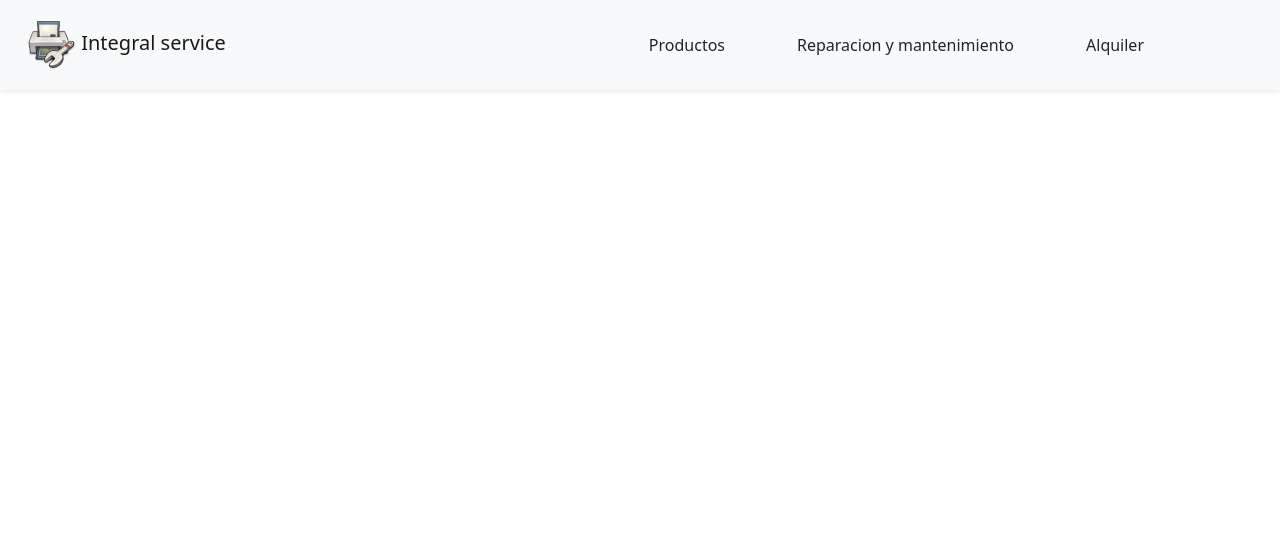
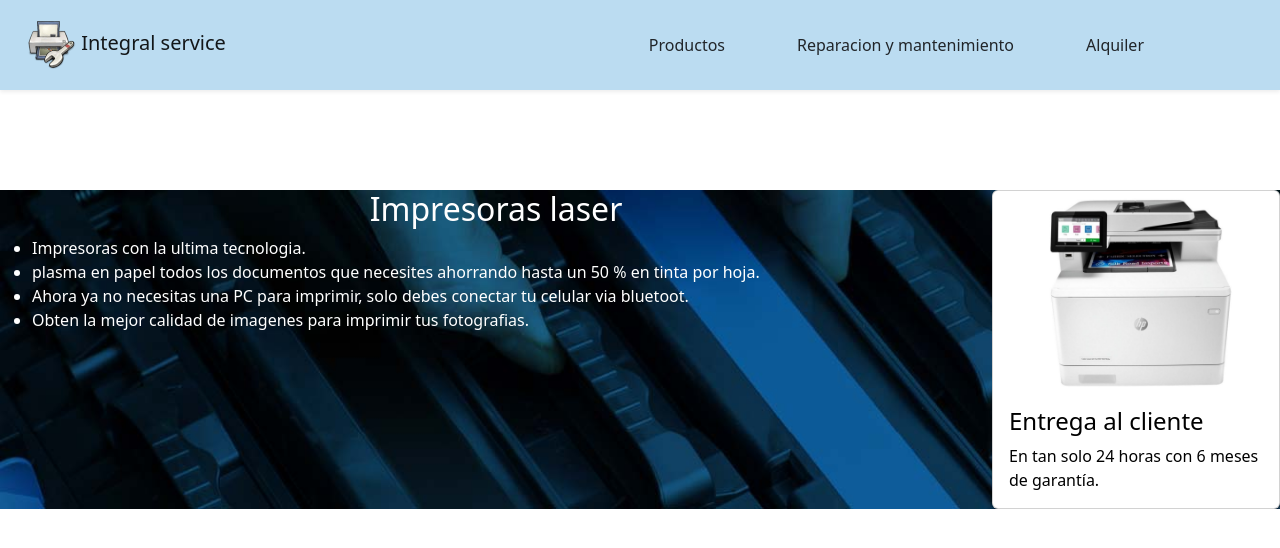
Before and after one commit to Ezekl22/desarrolloWeb, a plain HTML site: page index.html in a window 1280 px wide. Drawn offline with nearby package versions, Linux system fonts and the light colour scheme.

Commit message:
feature/navBoostrap
ultimos cambios en la nav del proyecto

```diff
--- a/index.html
+++ b/index.html
@@ -11,9 +11,9 @@
 </head>
 
 <body>
-    <nav class="navbar navbar-expand-lg navbar-light bg-light shadow-sm p-3 mb-5">
+    <nav class="navbar navbar-expand-lg shadow-sm p-3 mb-5">
         <div class="container-fluid">
-            <a class="navbar-brand" href="#">
+            <a class="navbar-brand" href="./index.html">
                 <img src="./img/logo.png" alt="">
                 Integral service
             </a>
@@ -24,21 +24,58 @@
             <div class="collapse navbar-collapse me-5" id="navbarNav">
                 <ul class="nav justify-content-end">
                     <li class="nav-item me-5">
-                        <button type="button" class="btn nav__buttons-borderHeight">Productos</button>
+                        <a type="button" class="btn nav__buttons-borderHeight" href="./productos.html">Productos</a>
                     </li>
                     <li class="nav-item me-5">
-                        <button type="button" class="btn nav__buttons-borderHeight">Reparacion y mantenimiento</button>
+                        <a type="button" class="btn nav__buttons-borderHeight" href="./reparacionMantenimiento.html">Reparacion y mantenimiento</a>
                     </li>
                     <li class="nav-item me-5">
-                        <button type="button" class="btn nav__buttons-borderHeight">Alquiler</button>
+                        <a type="button" class="btn nav__buttons-borderHeight" href="./alquiler.html">Alquiler</a>
                     </li>
                   </ul>
             </div>
         </div>
     </nav>
+    <header class=" maxWidth espaciadoHFlex rowFlex">
+        <section class="col centradoVFlex espaciadoHFlex">
+            <article class="maxWidth justifyCenter rowFlex">
+                <h2 class="centradoHorizontal">Impresoras laser</h2>
+            </article>
+            <ul class="">
+                <li>
+                    Impresoras con la ultima tecnologia.
+                </li>
+                <li>
+                    plasma en papel todos los documentos que necesites ahorrando hasta un 50 % en tinta por hoja.
+                </li>
+                <li>
+                    Ahora ya no necesitas una PC para imprimir, solo debes conectar tu celular via bluetoot.
+                </li>
+                <li>
+                    Obten la mejor calidad de imagenes para imprimir tus fotografias.
+                </li>
+            </ul>
+        </section>
+        <section class="card alignCenter" style="width: 18rem;">
+            <img src="./img/ImpresoraLaser.jpeg" class="card-img-top" alt="...">
+            <div class="card-body">
+                <h4 class="card-title colorBlack">Entrega al cliente</h4>
+                <p class="card-text colorBlack">En tan solo 24 horas con 6 meses de garantía.</p>
+            </div>
+        </section>
+        <!-- <section id="imgHeader" class="row">
+            <article class="col alignCenter boxShadow">
+                <img src="./img/ImpresoraLaser.jpeg" alt="" class="">
+                <h4>Entrega al cliente</h4>
+                <p>En tan solo 24 horas con 6 meses de garantía.</p>
+            </article>
+        </section> -->
+
+    </header>
     <script src="https://cdn.jsdelivr.net/npm/bootstrap@5.2.1/dist/js/bootstrap.bundle.min.js"
         integrity="sha384-u1OknCvxWvY5kfmNBILK2hRnQC3Pr17a+RTT6rIHI7NnikvbZlHgTPOOmMi466C8"
-        crossorigin="anonymous"></script>
+        crossorigin="anonymous">
+    </script>
 </body>
 
 </html>
--- a/styles/style.css
+++ b/styles/style.css
@@ -2,6 +2,9 @@
 body{
     margin: 0px;
 }
+    nav{
+        background-color: #bbdcf1;
+    }
     /* nav{
         position: sticky;
         top: 0;
@@ -103,12 +106,12 @@ body{
     text-decoration: none;
 }
 
-.row{
+.rowFlex{
     display: flex;
     flex-direction: row;
 }
 
-.col{
+.colFlex{
     display: flex;
     flex-direction: column;
 }
@@ -139,7 +142,17 @@ body{
 }
 
 /*-----------------index---------------------*/
+.card-img-top{
+    width: 70%;
+}
 
+.colorBlack{
+    color: black;
+}
+
+
+
+/*
 .servicios{
     width: 30%;
 }
@@ -174,7 +187,7 @@ body{
         #imgHeader article img{
             padding-top: 15px;
             width: 80%;
-        }
+        } */
 
 /*---------------ACERCA DE NOSOTROS--------------------*/
 
```
Also changed, not shown: alquiler.html (+48 -2 lines).
